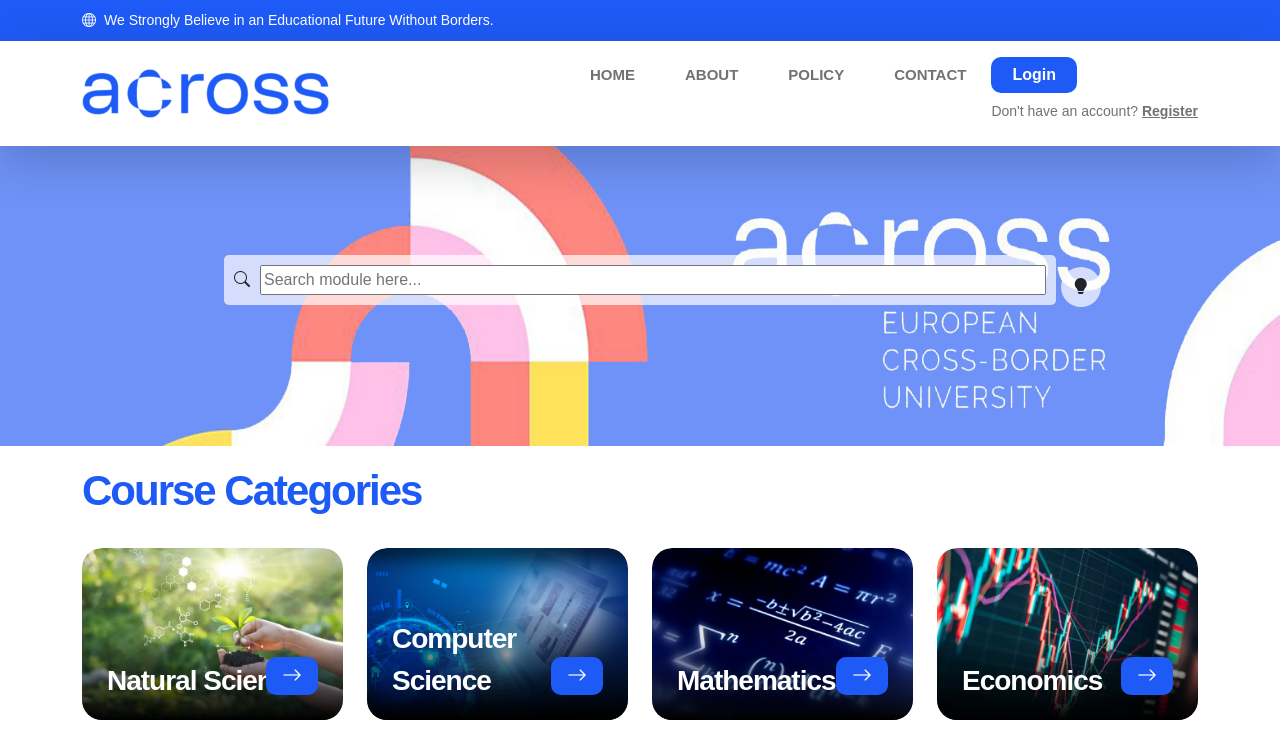
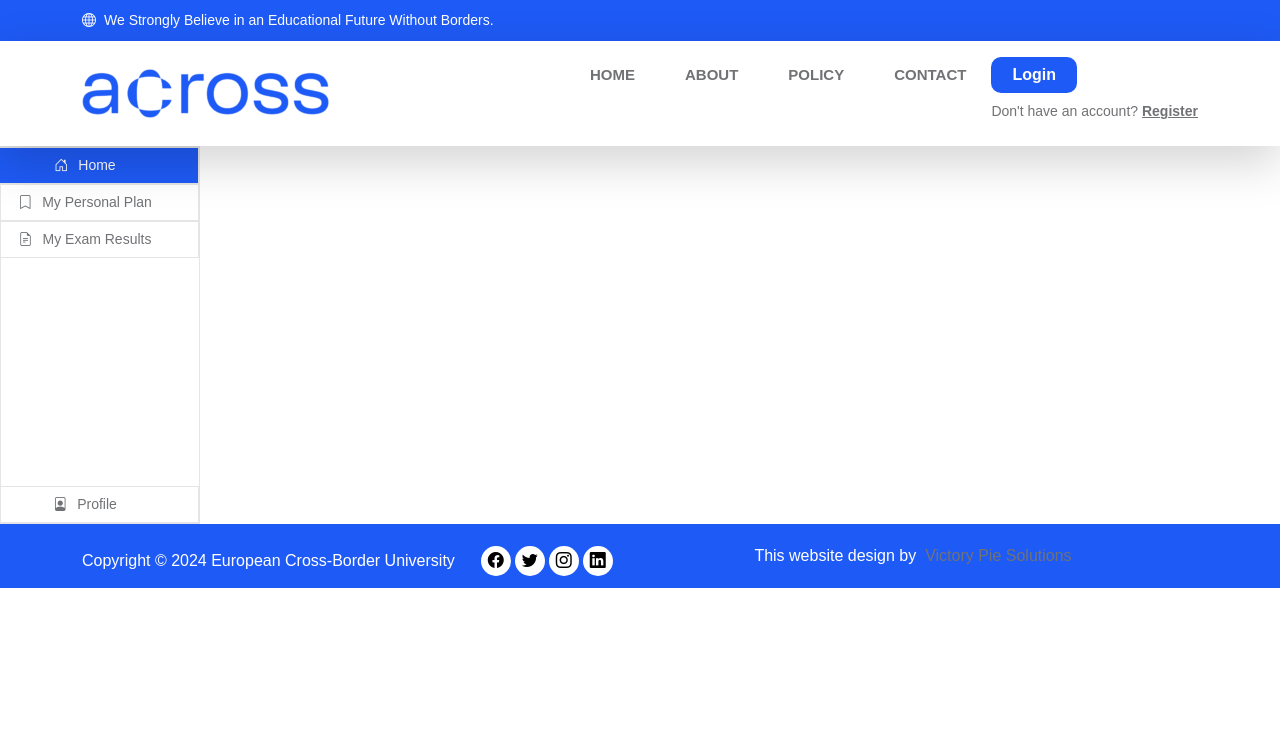
Before and after one commit to natnicha/BeAcross, a React (Create React App) app in the folder across-app/: page / in a window 1280 px wide. Shown: the top 742 px of the page. Built offline with nearby package versions, Linux system fonts and the light colour scheme.

Commit message:
student profile page sidebar

```diff
--- a/across-app/src/App.tsx
+++ b/across-app/src/App.tsx
@@ -1,5 +1,4 @@
 import React from 'react';
-import logo from './logo.svg';
 import './App.css';
 import './bootstrap.min.css';
 import './bootstrap-icons.css';
@@ -12,12 +11,13 @@ import Footer from './Footer';
 
 const App: React.FC = () => {
 
-  const page = "home"; // Make some logic here to determine what page to be rendered !!
+  const homePage = "home";
+  const studentProfilePage = "studentProfile";
 
   return (
       <>
         <Header />
-        <Content displayPage={page} userName="" />
+        <Content displayPage={studentProfilePage} userName="" />
         <Footer />
       </>
   );
--- a/across-app/src/Content.tsx
+++ b/across-app/src/Content.tsx
@@ -1,6 +1,6 @@
 import React from 'react';
 import HomePage from './HomePage';
-import SSRPage from './SSRPage';
+import StudentProfilePage from './StudentProfilepage';
 
 type ContentProps = {
     displayPage: string;
@@ -14,8 +14,8 @@ const Content: React.FC<ContentProps> = (props) => {
         case 'home':
             pageComponent = <HomePage />;
             break;
-        case 'ssr':
-            pageComponent = <SSRPage />;
+        case 'studentProfile':
+            pageComponent = <StudentProfilePage />;
             break;
         default:
             pageComponent = <div>Page not found</div>;
--- /dev/null
+++ b/across-app/src/StudentProfilepage.tsx
@@ -0,0 +1,47 @@
+import React, { useState, useEffect, useRef } from 'react';
+
+const StudentProfilepage: React.FC = () => {
+
+    const [activeNav, setActiveNav] = useState('home'); // State to track the active navigation item
+
+    // Function to handle navigation item click
+    const handleNavClick = (navItem: string) => {
+        setActiveNav(navItem);
+    };
+
+    return (
+        <>
+            {/*Sidebar menu*/}
+            <section className="tm-sidebar" id="tm-sidebar">
+                    <nav className="tm-nav" id="tm-nav">
+                        <ul className="tm-nav-items">
+                            <li className={`tm-nav-item ${activeNav === 'home' ? 'active' : ''}`} onClick={() => handleNavClick('home')}>
+                                <a href="#home" className="tm-nav-link">
+                                <i className="bi bi-house-door"></i> Home
+                                </a>
+                            </li>
+                            <li className={`tm-nav-item ${activeNav === 'mypersonalplan' ? 'active' : ''}`} onClick={() => handleNavClick('mypersonalplan')}>
+                                <a href="#mypersonalplan" className="tm-nav-link">
+                                <i className="bi bi-bookmark"></i> My Personal Plan
+                                </a>
+                            </li>
+                            <li className={`tm-nav-item ${activeNav === 'myexamresult' ? 'active' : ''}`} onClick={() => handleNavClick('myexamresult')}>
+                                <a href="#myexamresult" className="tm-nav-link">
+                                <i className="bi bi-file-earmark-text"></i> My Exam Results
+                                </a>
+                            </li>
+                        </ul>
+                        <ul>
+                            <li className={`tm-nav-item ${activeNav === 'profile' ? 'active' : ''}`} onClick={() => handleNavClick('profile')}>
+                                <a href="#profile" className="tm-nav-link">
+                                <i className="bi bi-file-person"></i>    Profile
+                                </a>
+                            </li>
+                        </ul>
+                    </nav>
+           </section>
+        </>
+    );
+};
+
+export default StudentProfilepage;
--- a/across-app/src/tooplate-waso-strategy.css
+++ b/across-app/src/tooplate-waso-strategy.css
@@ -821,6 +821,79 @@ strong {
   color: var(--primary-color);
 }
 
+/*---------------------------------------
+  SIDE BAR
+-----------------------------------------*/
+
+.tm-sidebar {
+  background-color: var(--white-color);
+  color: var(--white-color);
+  width: 200px;
+  border: 1px solid #e5e5e5;
+  overflow-y: visible;
+}
+
+.tm-sidebar-wrapper {
+  overflow-y: scroll;
+  scrollbar-width: none;
+  -ms-overflow-style: none;
+  padding: 30px;
+  width: 100%;
+  height: 100%;
+}
+
+.tm-sidebar-wrapper::-webkit-scrollbar {
+  width: 0;
+  height: 0;
+}
+
+.tm-nav {
+  display: flex;
+  flex-direction: column;
+  justify-content: space-between;
+  height: 100%;
+}
+
+.tm-nav-item {
+    list-style: none;
+    border: 1px solid #e5e5e5;
+}
+
+.tm-nav-items {
+  margin-bottom: 100%;
+}
+
+.tm-nav-link {
+    color: var(--pimary-color);
+    background-color: transparent;
+    height: 35px;
+    width: 100%;
+    max-width: 300px;
+    display: flex;
+    align-items: center;
+    justify-content: center;
+    font-size: 14px;
+}
+
+.tm-nav-item:hover .tm-nav-link,
+.tm-nav-item.active .tm-nav-link
+ {
+    color: white;
+    background-color: #1e5af5;
+    text-decoration: none;
+}
+
+.tm-nav ul { position: relative; }
+
+.tm-nav-link i { margin-right: 10px; }
+
+ul {
+    margin: 0;
+    padding: 0;
+}
+
+.tm-nav { margin-left: -30px; }
+
 
 /*---------------------------------------
   RESPONSIVE STYLES
```
